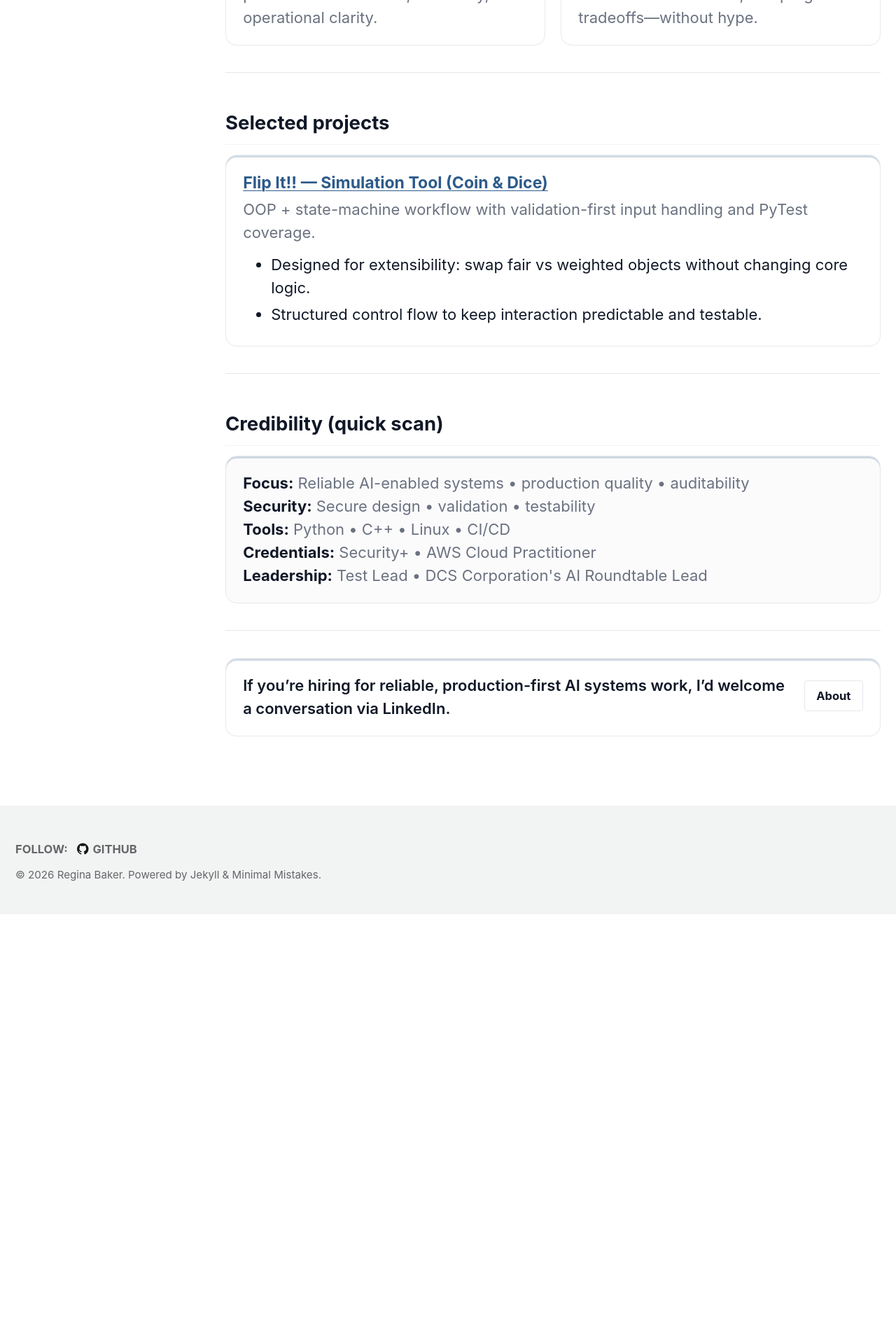
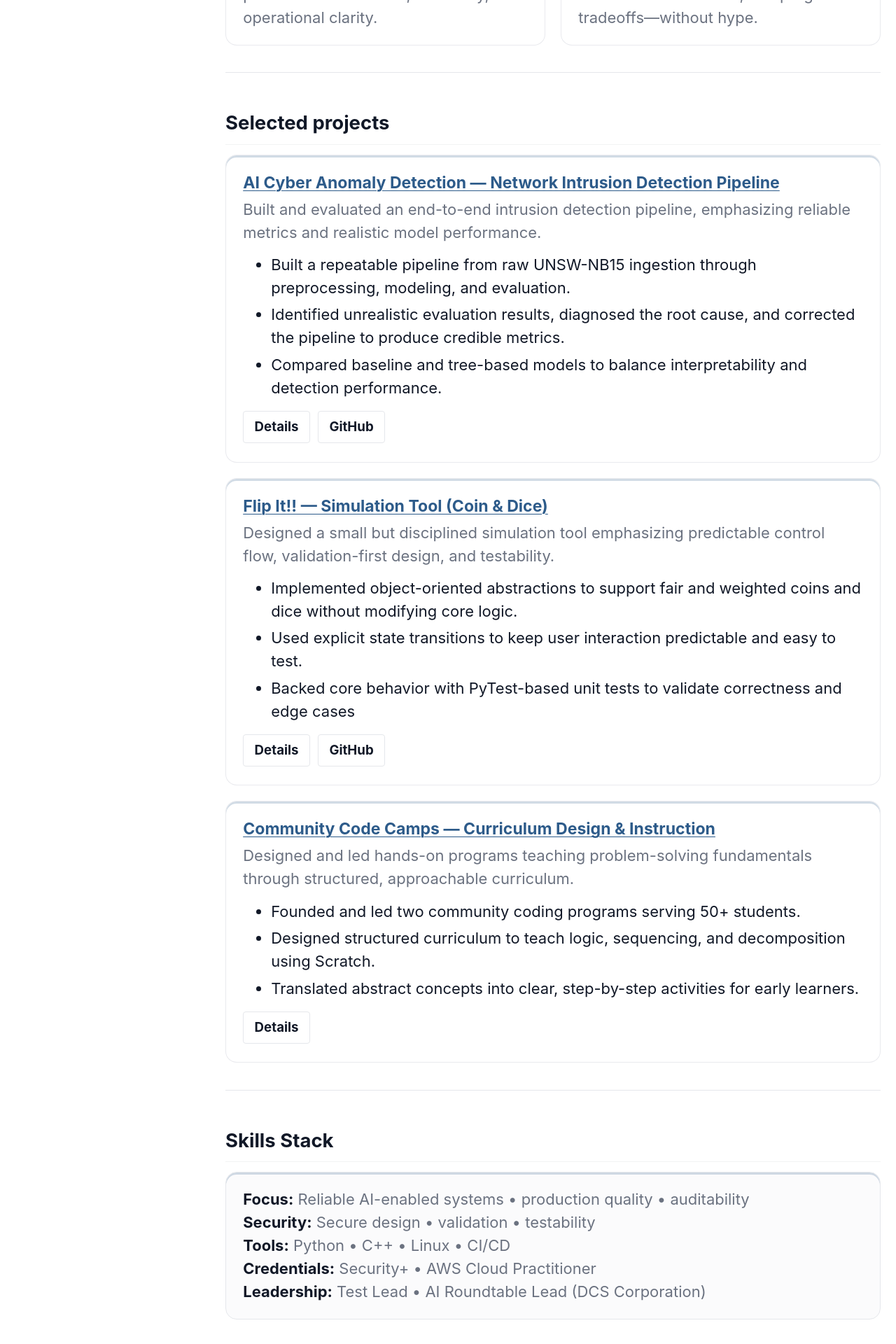
Before and after one commit to ReginaOfTech/ReginaOfTech.github.io, a Jekyll site: the page built from index.md, in a window 1280 px wide. Shown: the part 686-2606 px from the top of the page at 70% size. Built offline with Jekyll 4.4.1, drawn with Linux system fonts in a browser that asks for light colours; cached includes are drawn as plain includes; before the commit the page ends 1992 px from its top, so only the background shows below that; some of the changed text lies outside the part shown.

Commit message:
wording update

```diff
--- a/_pages/about.md
+++ b/_pages/about.md
@@ -3,12 +3,15 @@ title: "About"
 permalink: /about/
 ---
 
-I’m a software engineer with nearly a decade of experience across government and commercial environments.
+I’m a software engineer with nearly a decade of experience across government and commercial environments, focused on building systems that are reliable, understandable, and built to last.
 
-My focus is building AI-enabled systems that are reliable and practical—software that holds up under real constraints and earns trust through clarity, testing, and measurable outcomes.
+My work centers on **AI-enabled software**, but always with a production-first mindset. I care about correctness, validation, and clarity—not novelty for its own sake. The systems I build are designed to be testable, auditable, and usable by the people who depend on them.
 
-I approach security as an engineering property—built through validation, auditability, and disciplined system design.
+I’ve led technical efforts as a **Test Lead** and currently guide internal knowledge-sharing as the lead of an **AI Roundtable**, where I help teams approach AI with discipline, realism, and good engineering judgment.
 
-I also lead knowledge-sharing initiatives as the head of an internal AI Roundtable, helping teams approach AI with discipline and good judgment.
+I tend to work best at the intersection of:
+- applied AI and traditional software engineering
+- structured workflows and flexible system design
+- security-conscious development and practical delivery
 
 For professional inquiries, I can be found on LinkedIn.
--- /dev/null
+++ b/_projects/code-camp-sisterhood-recoded.md
@@ -0,0 +1,27 @@
+---
+title: "Community Code Camps — Curriculum Design & Instruction"
+one_liner: "Designed and led hands-on programs teaching problem-solving fundamentals through structured, approachable curriculum."
+order: 3
+featured: true
+tags: ["Leadership", "Education", "Problem Solving"]
+highlights:
+  - "Founded and led two community coding programs serving 50+ students."
+  - "Designed structured curriculum to teach logic, sequencing, and decomposition using Scratch."
+  - "Translated abstract concepts into clear, step-by-step activities for early learners."
+---
+
+### Overview
+
+From 2017–2018, I founded and led community-based coding camps in partnership with Muskingum University and Newark City Schools, including *Sisterhood Recoded* and *Girls Coding for a Cause*.
+
+The programs were designed to introduce foundational computing concepts through structured, hands-on activities, with an emphasis on logical thinking, problem decomposition, and confidence-building.
+
+### Focus
+
+- Designing curriculum that scales in complexity without overwhelming learners
+- Teaching problem-solving through clear sequencing and feedback
+- Adapting instruction based on real-time learner understanding
+
+### Why this matters
+
+This experience reinforced the importance of clarity, structure, and user-centered thinking—principles that directly inform how I design software systems, documentation, and tests in professional engineering work.
--- /dev/null
+++ b/_projects/cyber-anomaly-detection.md
@@ -0,0 +1,33 @@
+---
+title: "AI Cyber Anomaly Detection — Network Intrusion Detection Pipeline"
+one_liner: "Built and evaluated an end-to-end intrusion detection pipeline, emphasizing reliable metrics and realistic model performance."
+order: 1
+featured: true
+repo_url: "https://github.com/ReginaOfTech/cyber_anomaly_detection"
+tags: ["Python", "Cybersecurity", "Anomaly Detection", "Responsible ML"]
+highlights:
+  - "Built a repeatable pipeline from raw UNSW-NB15 ingestion through preprocessing, modeling, and evaluation."
+  - "Identified unrealistic evaluation results, diagnosed the root cause, and corrected the pipeline to produce credible metrics."
+  - "Compared baseline and tree-based models to balance interpretability and detection performance."
+---
+
+### Tech
+Python • pandas • scikit-learn • Logistic Regression • Random Forest • Isolation Forest • XGBoost • LightGBM
+
+### Overview
+A personal, non-commercial research project applying machine learning to anomaly detection in network traffic using the **UNSW-NB15** intrusion detection dataset. The project emphasizes evaluation rigor, documentation quality, and engineering judgment over raw benchmark performance.
+
+### Context
+Intrusion detection systems operate under extreme class imbalance and adversarial conditions. High accuracy alone is misleading, and shortcuts in evaluation can produce results that look strong but fail in realistic detection settings.
+
+### Approach
+- Implemented a structured workflow to load and standardize UNSW-NB15 data for repeatable experiments.
+- Trained and compared baseline and tree-based models using validation-first tuning.
+- Evaluated performance using precision, recall, F1, and PR-AUC to reflect operational tradeoffs.
+- Diagnosed and corrected evaluation issues to ensure results reflected realistic model behavior.
+
+### Why this matters
+This project demonstrates security-minded ML engineering: skepticism toward “perfect” results, disciplined evaluation practices, and pipelines designed to support trustworthy decision-making.
+
+### Links
+- [GitHub](https://github.com/ReginaOfTech/cyber_anomaly_detection)
--- a/_projects/flip-it-coin-dice-simulator.md
+++ b/_projects/flip-it-coin-dice-simulator.md
@@ -1,24 +1,33 @@
 ---
 title: "Flip It!! — Simulation Tool (Coin & Dice)"
-one_liner: "OOP + state-machine workflow with validation-first input handling and PyTest coverage."
+one_liner: "Designed a small but disciplined simulation tool emphasizing predictable control flow, validation-first design, and testability."
+featured: true
 order: 2
+repo_url: "https://github.com/ReginaOfTech/CoinFlipProgram"
+tags: ["Python", "Testing", "State Machines"]
+highlights:
+  - "Implemented object-oriented abstractions to support fair and weighted coins and dice without modifying core logic."
+  - "Used explicit state transitions to keep user interaction predictable and easy to test."
+  - "Backed core behavior with PyTest-based unit tests to validate correctness and edge cases"
 ---
 
-### Problem
-Interactive tools often become fragile when input paths multiply—making behavior harder to test and extend.
+### Tech
+Python • Object-Oriented Design • State Machines • PyTest
 
-### Solution
-Built a Python simulation app for coin flips and dice rolls using:
-- **Object-oriented abstraction** (base class + extensible “rollable” objects)
-- **State-machine driven control flow** for predictable user interaction
-- **Centralized input validation** and exit/restart handling
-- **PyTest unit tests** for core logic and regressions
+### Overview
+Flip It!! is a command-line simulation tool for coin flips and dice rolls designed to demonstrate clean control flow, extensibility, and testability in a small codebase.
 
-### Why it matters
-This project demonstrates the engineering discipline required in **high-trust software**: clear control flow, testability, and extensibility without rewriting core logic.
+### Context
+Even simple interactive programs can become fragile when input handling, branching logic, and validation are interwoven. This project focuses on keeping behavior explicit and predictable, even in a lightweight application.
 
-### Tech
-Python • OOP (inheritance/polymorphism) • State machine • PyTest • Validation & error handling
+### Approach
+- Modeled coins and dice as interchangeable objects using clear interfaces.
+- Structured user interaction as a state-driven workflow to avoid deeply nested conditionals.
+- Applied validation-first input handling to prevent invalid states.
+- Wrote targeted unit tests to verify both expected behavior and edge cases.
+
+### Why This Matters
+This project demonstrates disciplined software design at a small scale—prioritizing clarity, correctness, and maintainability, which directly translates to larger production systems.
 
 ### Links
 - GitHub: [Regina Baker/CoinFlipProgram](https://github.com/ReginaOfTech/CoinFlipProgram)
--- a/assets/css/main.scss
+++ b/assets/css/main.scss
@@ -204,3 +204,33 @@ a:hover {
   transform: translateY(-1px);
   box-shadow: inset 0 3px 0 var(--accent-line), 0 6px 18px rgba(17, 24, 39, 0.06);
 }
+
+/* Projects page extras */
+.project-links {
+  margin-top: 0.75rem;
+  display: flex;
+  gap: 0.5rem;
+  flex-wrap: wrap;
+}
+
+.btn--small {
+  font-size: 0.85rem;
+  padding: 0.35rem 0.7rem;
+}
+
+.project-tags {
+  margin: 0.35rem 0 0.6rem 0;
+  display: flex;
+  gap: 0.4rem;
+  flex-wrap: wrap;
+}
+
+.tag-pill {
+  display: inline-block;
+  padding: 0.15rem 0.5rem;
+  border-radius: 999px;
+  border: 1px solid var(--border);
+  background: rgba(45, 91, 138, 0.04);
+  color: var(--text);
+  font-size: 0.85rem;
+}
--- a/index.md
+++ b/index.md
@@ -44,28 +44,52 @@ classes: wide
 ## Selected projects
 
 <div class="project-list">
+  {% assign featured_items = site.projects | where: "featured", true | sort: "order" %}
 
-  <div class="project-item">
-    <div class="project-title"><a href="/projects/flip-it-coin-dice-simulator/">Flip It!! — Simulation Tool (Coin & Dice)</a></div>
-    <div class="project-subtitle">OOP + state-machine workflow with validation-first input handling and PyTest coverage.</div>
-    <ul class="project-bullets">
-      <li>Designed for extensibility: swap fair vs weighted objects without changing core logic.</li>
-       <li>Structured control flow to keep interaction predictable and testable.</li>
-    </ul>
-  </div>
+  {% for p in featured_items limit:3 %}
+    <div class="project-item">
+      <div class="project-title"><a href="{{ p.url | relative_url }}">{{ p.title }}</a></div>
 
+      {% if p.one_liner %}
+        <div class="project-subtitle">{{ p.one_liner }}</div>
+      {% endif %}
+
+      {% if p.highlights %}
+        <ul class="project-bullets">
+          {% for h in p.highlights %}
+            <li>{{ h }}</li>
+          {% endfor %}
+        </ul>
+      {% endif %}
+
+      <div class="project-links">
+        <a class="btn btn--inverse btn--small" href="{{ p.url | relative_url }}">Details</a>
+        {% if p.repo_url %}
+          <a class="btn btn--inverse btn--small" href="{{ p.repo_url }}" target="_blank" rel="noopener">GitHub</a>
+        {% endif %}
+      </div>
+    </div>
+  {% endfor %}
+
+  {% if featured_items.size == 0 %}
+    <div class="card">
+      <div class="card-title">Projects coming soon</div>
+      <div class="card-body">Featured work will appear here as it’s added.</div>
+    </div>
+  {% endif %}
 </div>
+
 
 <hr class="section-rule" />
 
-## Credibility (quick scan)
+## Skills Stack
 
 <div class="cred-strip">
   <div><span class="cred-label">Focus:</span> Reliable AI-enabled systems • production quality • auditability</div>
   <div><span class="cred-label">Security:</span> Secure design • validation • testability</div>
-  <div><span class="cred-label">Tools:</span> Python • C++ • Linux • CI/CD</div>
-  <div><span class="cred-label">Credentials:</span> Security+ • AWS Cloud Practitioner</div>
-  <div><span class="cred-label">Leadership:</span> Test Lead • DCS Corporation's AI Roundtable Lead</div>
+    <div><span class="cred-label">Tools:</span> Python • C++ • Linux • CI/CD</div>
+    <div><span class="cred-label">Credentials:</span> Security+ • AWS Cloud Practitioner</div>
+    <div><span class="cred-label">Leadership:</span> Test Lead • AI Roundtable Lead (DCS Corporation)</div>
 </div>
 
 
@@ -73,7 +97,7 @@ classes: wide
 
 <div class="cta-bar">
   <div class="cta-text">
-    If you’re hiring for reliable, production-first AI systems work, I’d welcome a conversation via LinkedIn.
+    If you’re hiring for reliable, production-first AI systems work, I can be found on LinkedIn.
   </div>
   <div class="cta-actions">
     <a class="btn btn--inverse" href="/about/">About</a>
```
Also changed, not shown: _pages/projects.md (+32 -6 lines), _projects/_PROJECT_TEMPLATE.md (added, +31 -0 lines).
